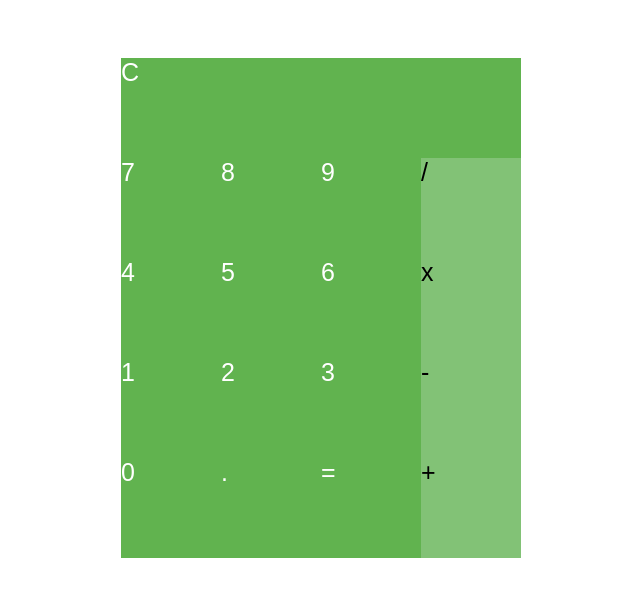
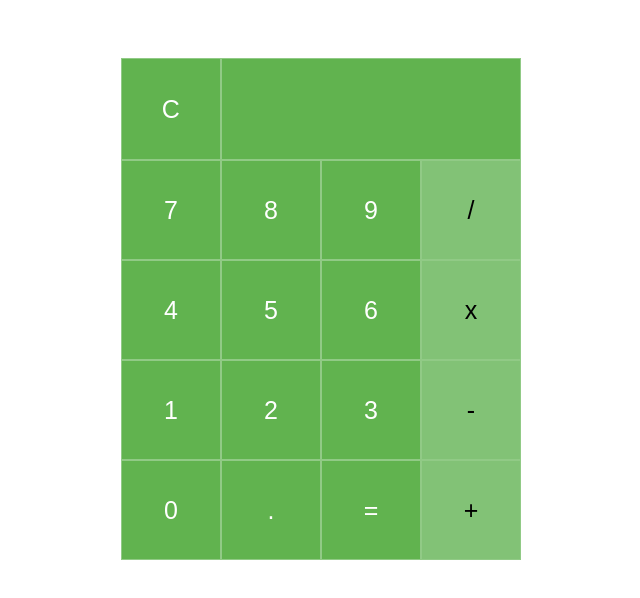
Before and after one commit to sjroma/week-three-project, a plain HTML site: page index.html in a window 1280 px wide. Shown: the whole page, without its empty margins (319-959 px from the left). Drawn offline with Linux system fonts and the light colour scheme.

Commit message:
setupcss: calculater style complete

```diff
--- a/main.css
+++ b/main.css
@@ -1,18 +1,15 @@
-/*
 * {
   border: 0;
   box-sizing: border-box;
   outline: 0;
   padding: 0;
 }
-*/
 
 main {
   display: flex;
 }
 
 .container {
-/*  border: 1px solid black;*/
   font: 25px 'Ariel', sans-serif;
   font-weight: 100;
   height: auto;
@@ -21,28 +18,36 @@ main {
 }
 
 .top_row {
+  border: .5px solid #91CA86;
   background-color: #61B34F;
-  border-bottom-color: #91CA86;
   display: flex;
   width: 400px;
 }
 
 .clear {
+  align-items: center;
+  border-right: 2px solid #91CA86;
   color: #FFF;
+  display: flex;
   height: 100px;
+  justify-content: center;
   width: 25%;
 }
 
 .screen {
+  color: #FFF;
   height: 100px;
   width: 75%;
 }
 
 span {
+  align-items: center;
   background-color: #61B34F;
-  border-color: #91CA86;
+  border: .5px solid #91CA86;
   color: #FFF;
+  display: flex;
   height: 100px;
+  justify-content: center;
   width: 100px;
 }
 
```
